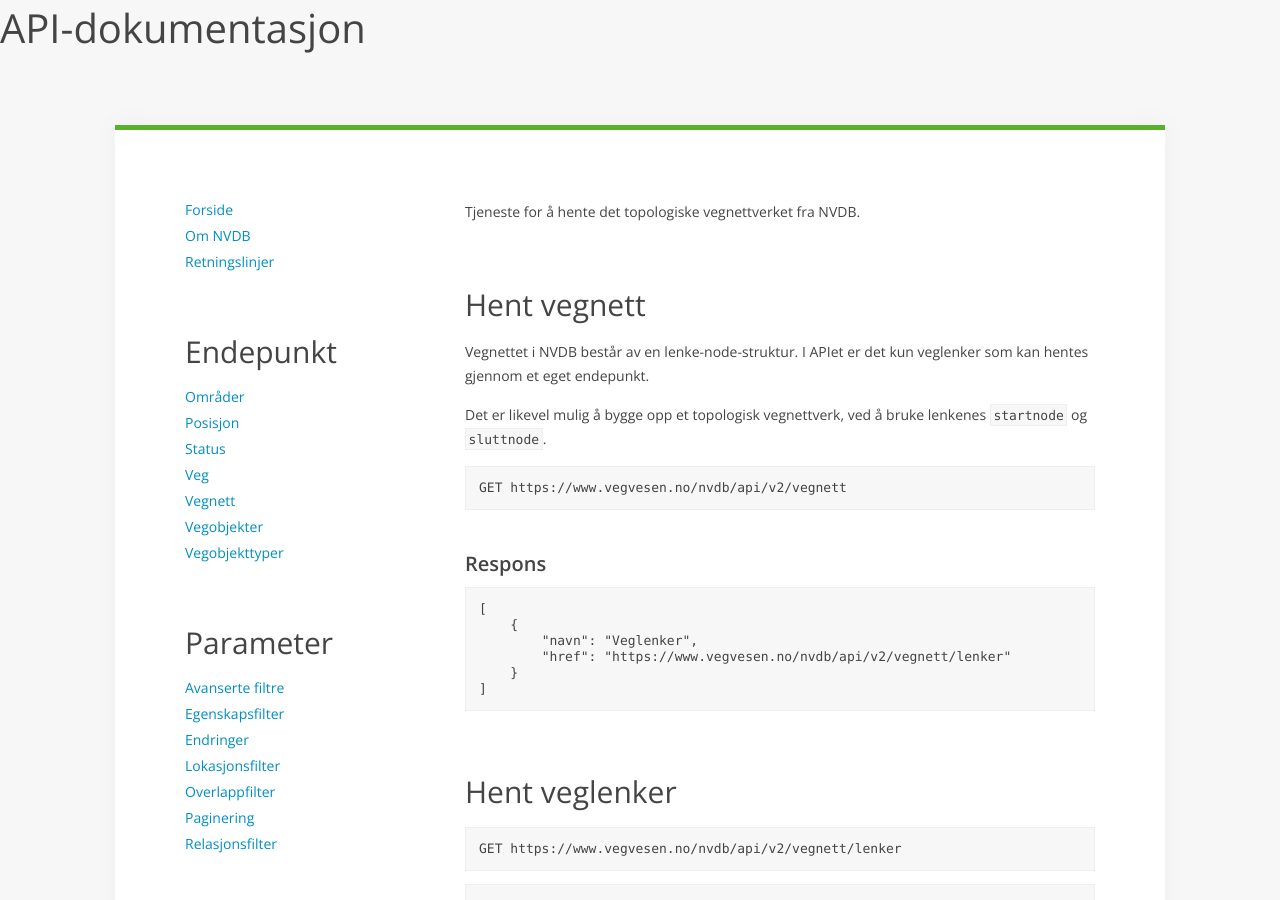
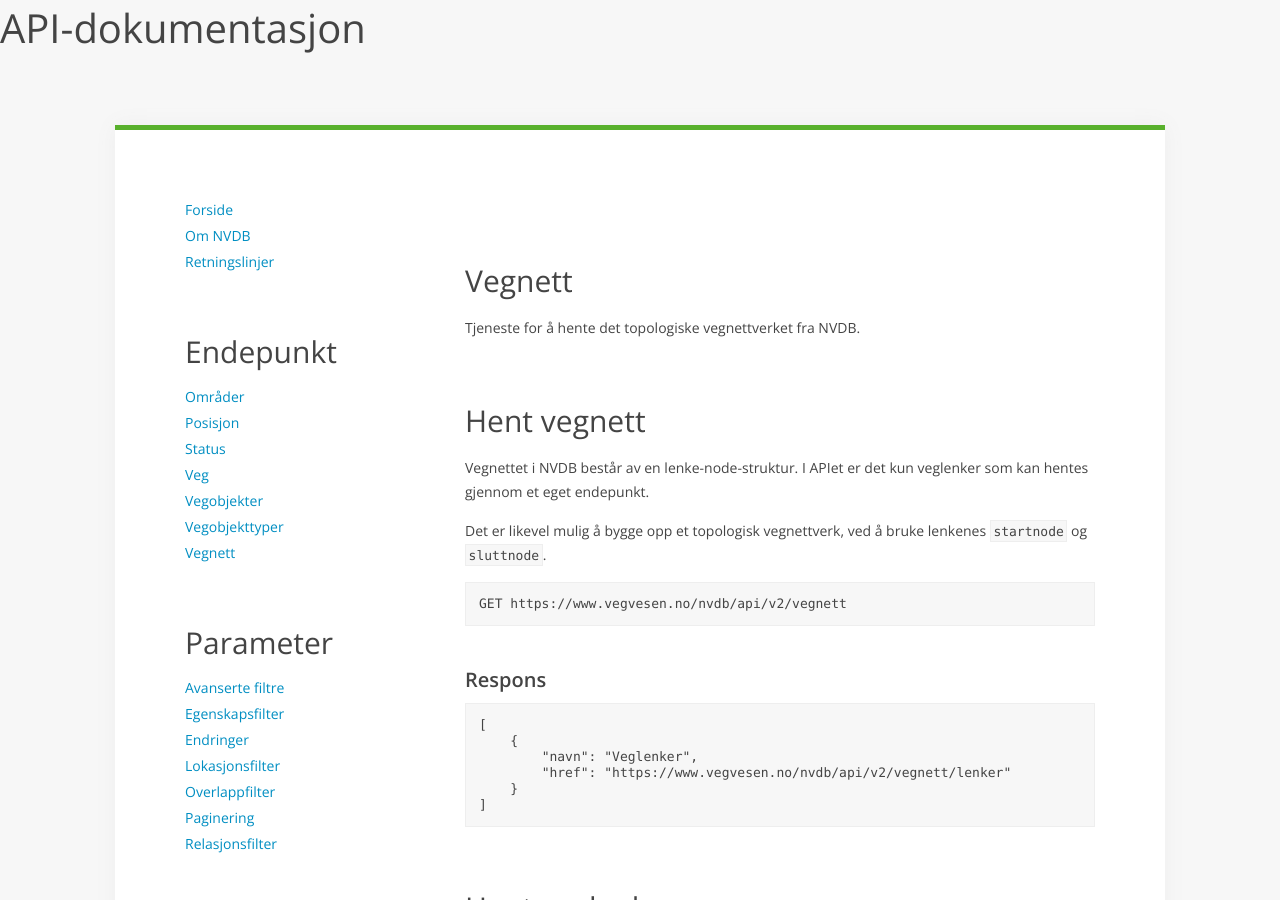
Before and after one commit to nvdb-vegdata/apidokumentasjon, a Jekyll site: the page built from endepunkt/vegnett.md, in a window 1280 px wide and 900 px high. Built offline with Jekyll 4.4.1, drawn with Linux system fonts in a browser that asks for light colours; our own code applies the rules of GitHub Pages for plain Markdown files; some of the changed lines change nothing that is shown.

Commit message:
fjernet frontmatter

```diff
--- a/endepunkt/vegnett.md
+++ b/endepunkt/vegnett.md
@@ -1,7 +1,4 @@
----
-title: Vegnett
-category: endepunkt
----
+## Vegnett
 
 Tjeneste for å hente det topologiske vegnettverket fra NVDB.
 
```
